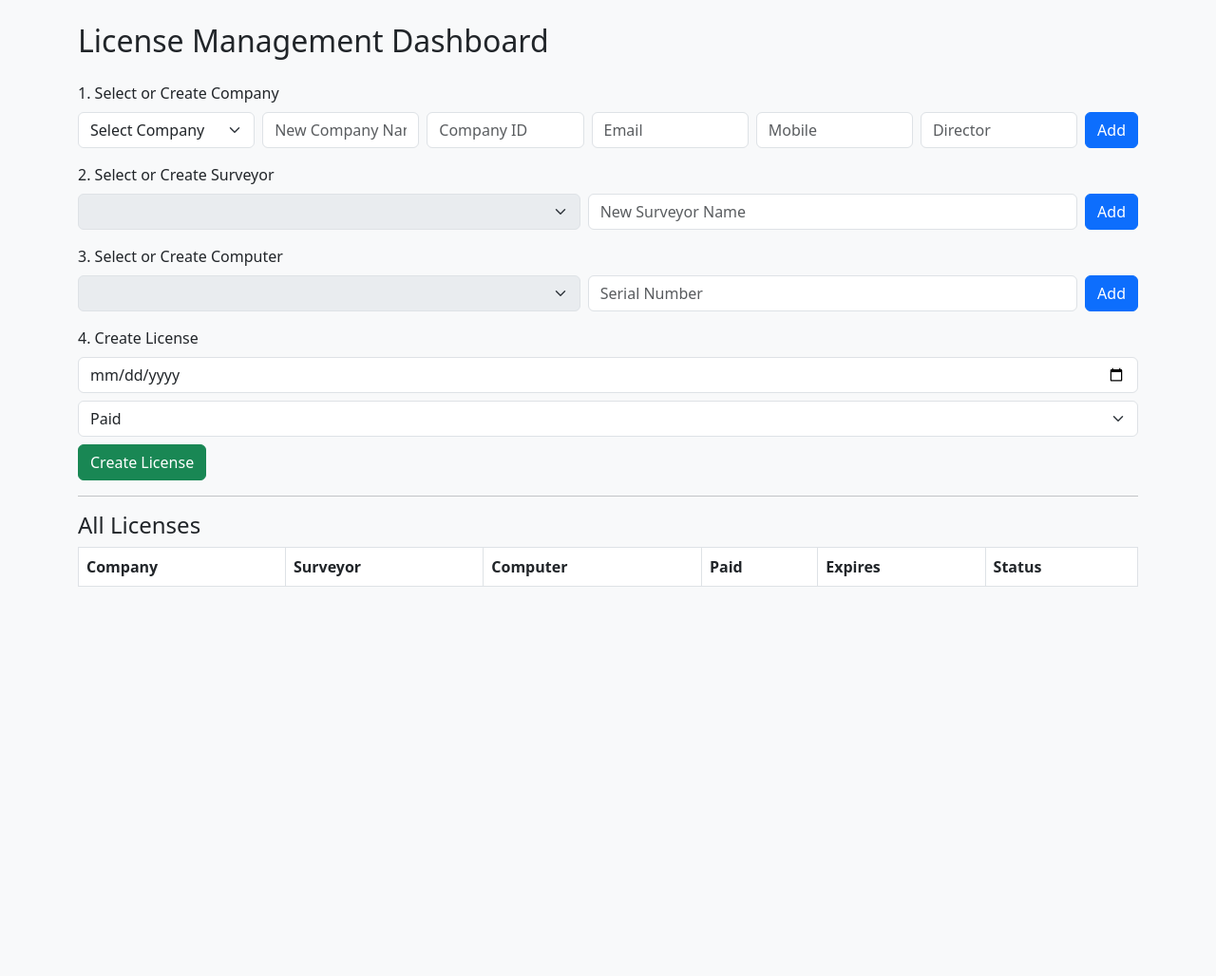
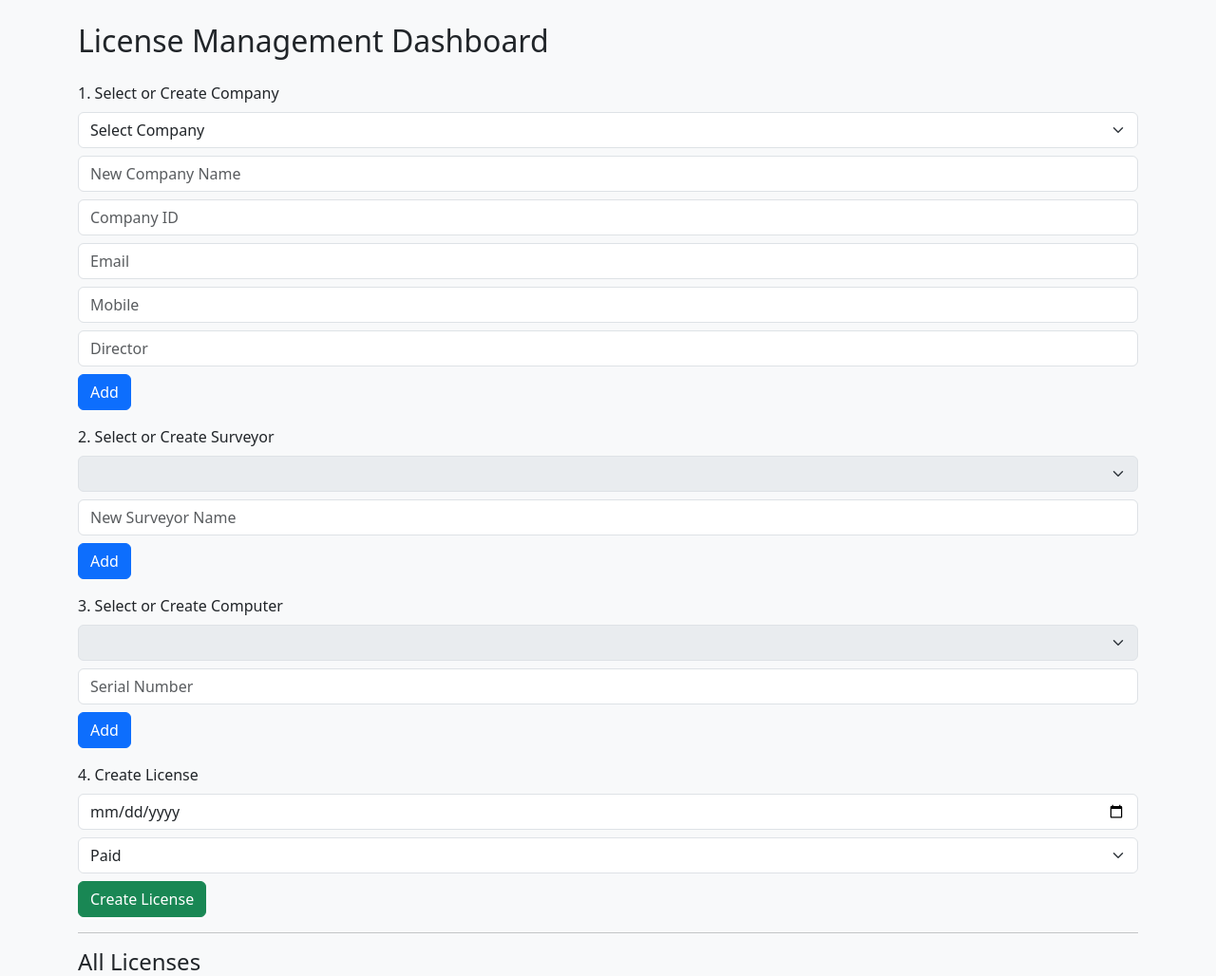
Before and after one commit to Beqaelbaqidze/PRINT_SH, a FastAPI app: page /dashboard in a window 1280 px wide. Shown: the top 1028 px of the page at 95% size. Before the commit the page ends 618 px from the top, so only its background shows below. Run offline with FastAPI, Linux system fonts and the light colour scheme; the visitor is signed in with stand-in values (Sample User, id 1); data that the repository does not hold is empty.

Commit message:
licenses

```diff
--- a/main.py
+++ b/main.py
@@ -83,20 +83,22 @@ def api_all(request: Request, db: Session = Depends(get_db)):
 @app.get("/api/options")
 def get_options(request: Request, db: Session = Depends(get_db)):
     login_required(request)
+
     return JSONResponse({
         "companies": [
             {"id": c.id, "name": c.company_name, "company_id": c.company_id}
-            for c in db.query(models.Company).all()
+            for c in db.query(models.Company).filter_by(temporary=False)
         ],
         "surveyors": [
-            {"id": s.id, "name": s.name}
-            for s in db.query(models.Surveyor).all()
+            {"id": s.id, "name": s.name, "company_id": s.companies[0].id if s.companies else None}
+            for s in db.query(models.Surveyor).filter_by(temporary=False)
         ],
         "computers": [
-            {"id": c.id, "serial_number": c.serial_number}
-            for c in db.query(models.Computer).all()
+            {"id": c.id, "serial_number": c.serial_number, "surveyor_id": c.surveyor_id}
+            for c in db.query(models.Computer).filter_by(temporary=False)
         ]
     })
+
 
 @app.post("/api/create/company")
 def create_company(
--- a/templates/dashboard.html
+++ b/templates/dashboard.html
@@ -8,10 +8,10 @@
 <div class="container py-4">
   <h2 class="mb-4">License Management Dashboard</h2>
 
-  <!-- Step-by-step creation flow -->
+  <!-- Step 1: Company -->
   <div class="mb-3">
     <label class="form-label">1. Select or Create Company</label>
-    <div class="d-flex gap-2">
+    <div class="d-flex gap-2 flex-wrap">
       <select id="companySelect" class="form-select"></select>
       <input type="text" id="newCompanyName" class="form-control" placeholder="New Company Name">
       <input type="text" id="newCompanyID" class="form-control" placeholder="Company ID">
@@ -22,24 +22,27 @@
     </div>
   </div>
 
+  <!-- Step 2: Surveyor -->
   <div class="mb-3">
     <label class="form-label">2. Select or Create Surveyor</label>
-    <div class="d-flex gap-2">
+    <div class="d-flex gap-2 flex-wrap">
       <select id="surveyorSelect" class="form-select" disabled></select>
       <input type="text" id="newSurveyorName" class="form-control" placeholder="New Surveyor Name">
       <button class="btn btn-primary" onclick="createSurveyor()">Add</button>
     </div>
   </div>
 
+  <!-- Step 3: Computer -->
   <div class="mb-3">
     <label class="form-label">3. Select or Create Computer</label>
-    <div class="d-flex gap-2">
+    <div class="d-flex gap-2 flex-wrap">
       <select id="computerSelect" class="form-select" disabled></select>
       <input type="text" id="newComputerSerial" class="form-control" placeholder="Serial Number">
       <button class="btn btn-primary" onclick="createComputer()">Add</button>
     </div>
   </div>
 
+  <!-- Step 4: License -->
   <div class="mb-3">
     <label class="form-label">4. Create License</label>
     <form id="licenseForm">
@@ -96,14 +99,17 @@
 
   async function populateFormSteps() {
     const { companies, surveyors, computers } = await fetchOptions();
+
     const companySelect = document.getElementById('companySelect');
     const surveyorSelect = document.getElementById('surveyorSelect');
     const computerSelect = document.getElementById('computerSelect');
 
+    // Companies
     companySelect.innerHTML = '<option value="">Select Company</option>';
     companies.forEach(c => companySelect.innerHTML += `<option value="${c.id}">${c.name}</option>`);
     if (selectedCompanyId) companySelect.value = selectedCompanyId;
 
+    // Surveyors
     if (selectedCompanyId) {
       surveyorSelect.disabled = false;
       surveyorSelect.innerHTML = '<option value="">Select Surveyor</option>';
@@ -112,6 +118,7 @@
       if (selectedSurveyorId) surveyorSelect.value = selectedSurveyorId;
     }
 
+    // Computers
     if (selectedSurveyorId) {
       computerSelect.disabled = false;
       computerSelect.innerHTML = '<option value="">Select Computer</option>';
@@ -129,8 +136,6 @@
     form.append('mobile_number', document.getElementById('newCompanyMobile').value);
     form.append('director', document.getElementById('newCompanyDirector').value);
     await fetch('/api/create/company', { method: 'POST', body: form });
-    selectedCompanyId = null;
-    localStorage.removeItem("selectedCompanyId");
     await populateFormSteps();
   }
 
@@ -185,8 +190,10 @@
     await fetch('/api/create/license', { method: 'POST', body: form });
     e.target.reset();
     await loadTable();
+    await populateFormSteps();
   });
 
+  // Init
   populateFormSteps();
   loadTable();
 </script>
```
